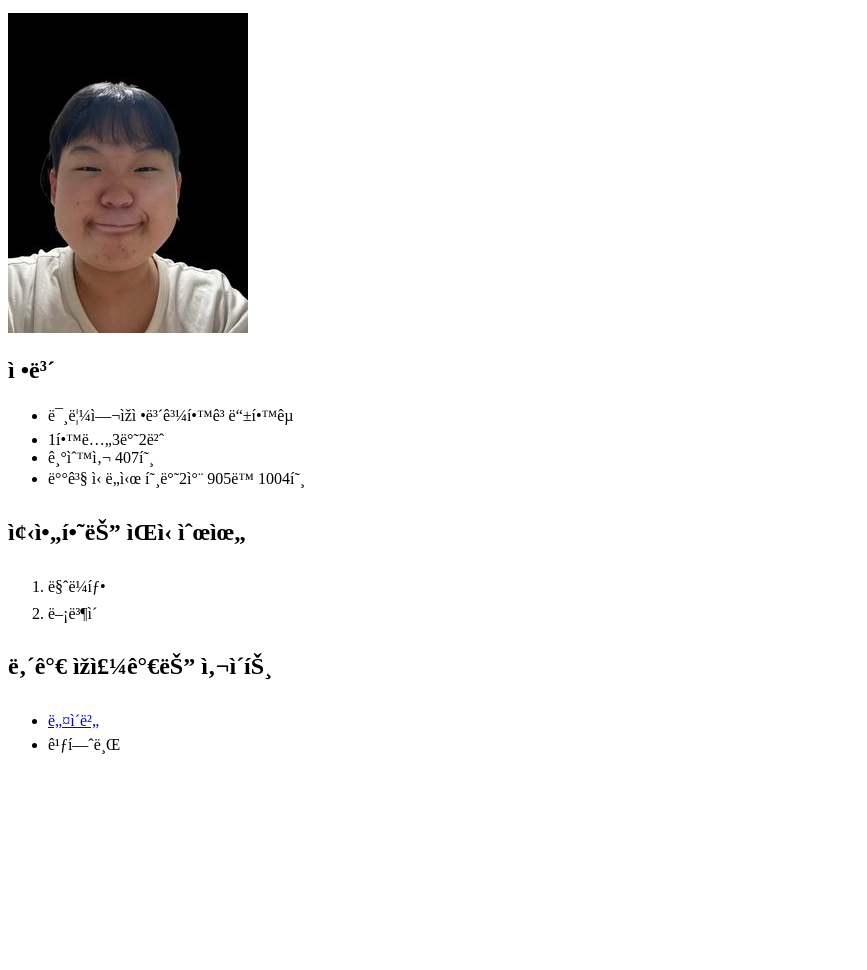
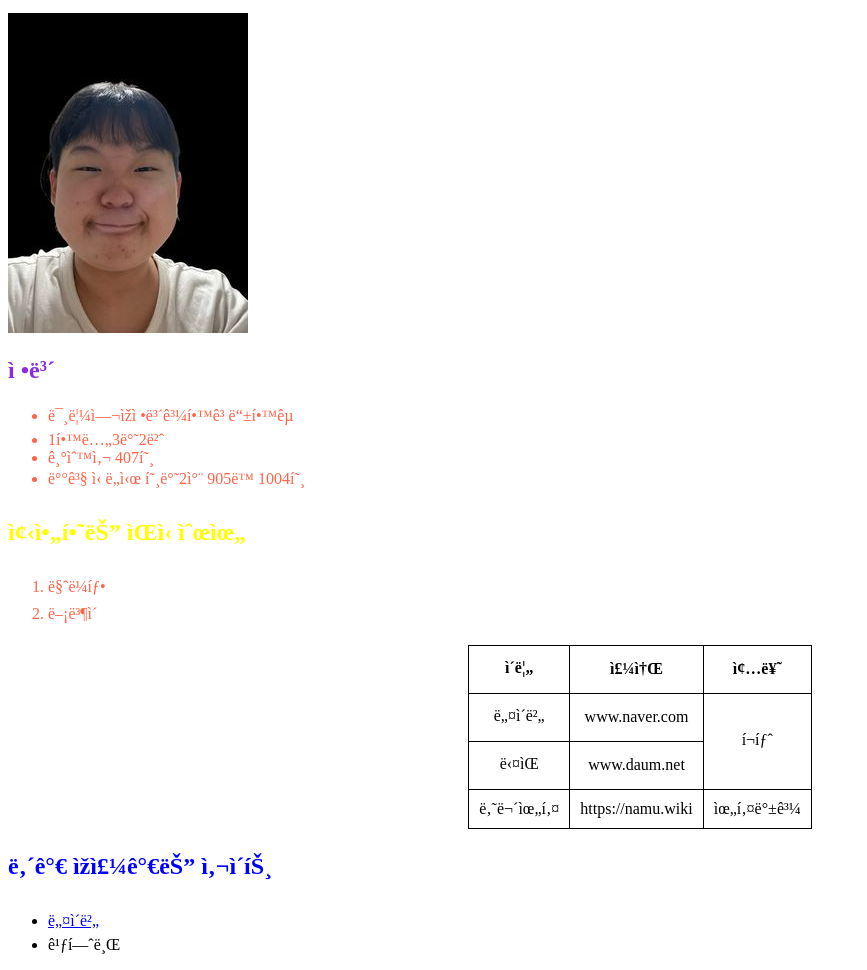
Before and after one commit to yeonayun/2023-WSM-103, a plain HTML site: page index.html in a window 1280 px wide. Shown: the part 84-1054 px from the top of the page, without its empty margins (0-867 px from the left). Before the commit the page ends 854 px from the top, so only its background shows below. Drawn offline with Linux system fonts and the light colour scheme.

Commit message:
table css 적용1

```diff
--- a/index.html
+++ b/index.html
@@ -20,6 +20,45 @@
     <!-- 제목 -->
     <title>나를 소개합니다 </title>
 
+    <style>
+
+        h2{
+            /*
+            글자색을 파란색으로
+            속성명과 속성값 사이에는 콜론(;)으로
+            */
+            color:blue;
+        }
+        #hobby{
+            color:blueviolet;
+        }
+        #favorite{
+            color:yellow;
+        }
+        .hobby, .food{
+            color:tomato;
+        }
+        /* .food{
+            color:tomato;
+        } */
+
+        table {
+            /* 셀 사이의 경계를 한 줄로 */
+            border-collapse: collapse;
+            /* 수평적 가운데 배치 */
+            margin: auto;
+        }
+
+        td, th {
+            /* 경계선 */
+            border: 1px solid black;
+            padding: 10px;
+            /* 글자 가운데 정렬 */
+            text-align: center;
+        }
+
+    </style>
+
 </head>
 <!-- 실제 홈페이지 내용이 들어가는 태그 -->
 <body>
@@ -30,23 +69,54 @@
     <!-- 그림 불러오기 src:불러올 파일, alt:그림 불러오기를 실패했을때 대체되는 문자-->
     <!--src, alt과 같은 속성은 태그의 세부적인 정보를 제공한다-->
     <img src="341156761_1814131985635174_1053542620040334444_n.jpg" alt="그림 불러오기 실패">
-    <h2>정보</h2>
+
+    <h2 id="hobby">정보</h2>
 
     <!-- 순서가 없는 목록(Unordered list)-->
-    <ul>
+    <ul id="hobby1">
         <!-- 목록 (list) <li>는 <ol>혹은 <ul>과 같이 사용한다-->
-        <li>미림여자정보과학고등학교</li>
-        <li>1학년3반2번</li>
-        <li>기숙사 407호</li>
-        <li>배곧 신도시 호반2차 905동 1004호</li>
+        <li class="hobby">미림여자정보과학고등학교</li>
+        <li class="hobby">1학년3반2번</li>
+        <li class="hobby">기숙사 407호</li>
+        <li class="hobby">배곧 신도시 호반2차 905동 1004호</li>
     </ul>
 
-    <h2>좋아하는 음식 순위</h2>
+    <h2 id="favorite">좋아하는 음식 순위</h2>
     <!--순서가 있는 목록(Ordered List)-->
     <ol>
-    <li>마라탕</li>
-    <li>떡볶이</li>
+    <li class="food">마라탕</li>
+    <li class="food">떡볶이</li>
     </ol>
+
+    <!-- 행<tr>을 먼저 만들고 열<th>,<td>을 만든다 -->
+    <table>
+        <!-- 1행 -->
+        <tr>
+            <!-- <th> 본문을 설정해주는 셀 -->
+                <th>이름</th>
+                <th>주소</th>
+                <th>종류</th>
+      </tr>
+      <!-- 2행 -->
+      <tr>
+        <!-- <td> 본문(내용물)에 해당하는 셀-->
+        <td>네이버</td>
+        <td>www.naver.com</td>
+        <td  rowspan="2">포탈</td>
+      </tr>
+      <!-- 3행 -->
+      <tr>
+        <td>다음</td>
+        <td>www.daum.net</td>
+
+      </tr>
+      <!-- 4행 -->
+      <tr>
+        <td>나무위키</td>
+        <td>https://namu.wiki</td>
+        <td>위키백과</td>
+      </tr>
+    </table>
 
     <h2>내가 자주가는 사이트</h2>
     <ul>
```
